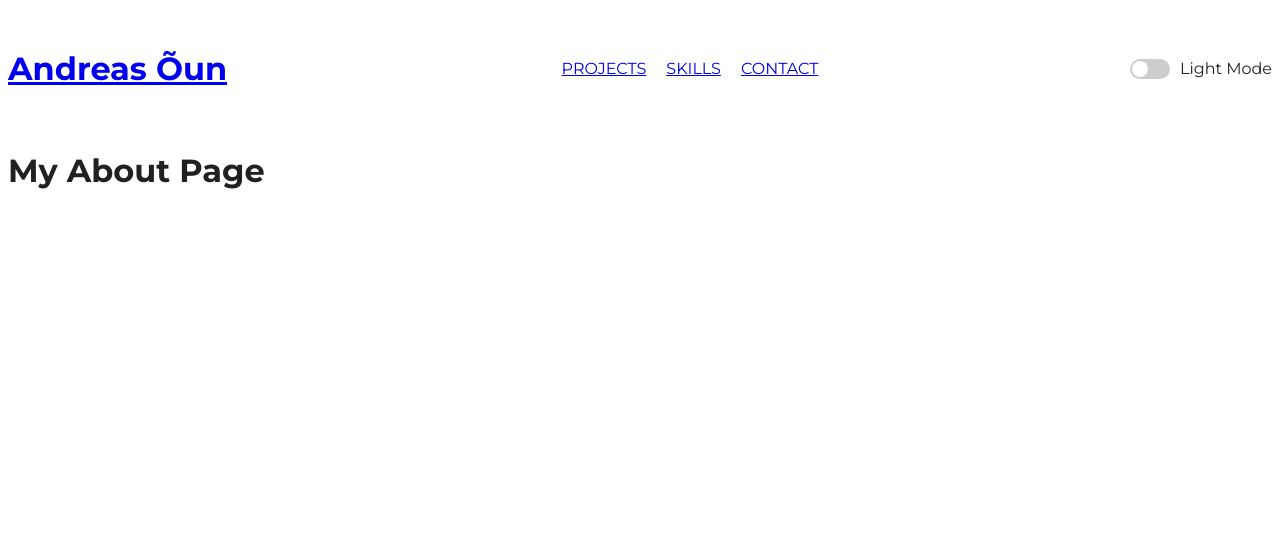
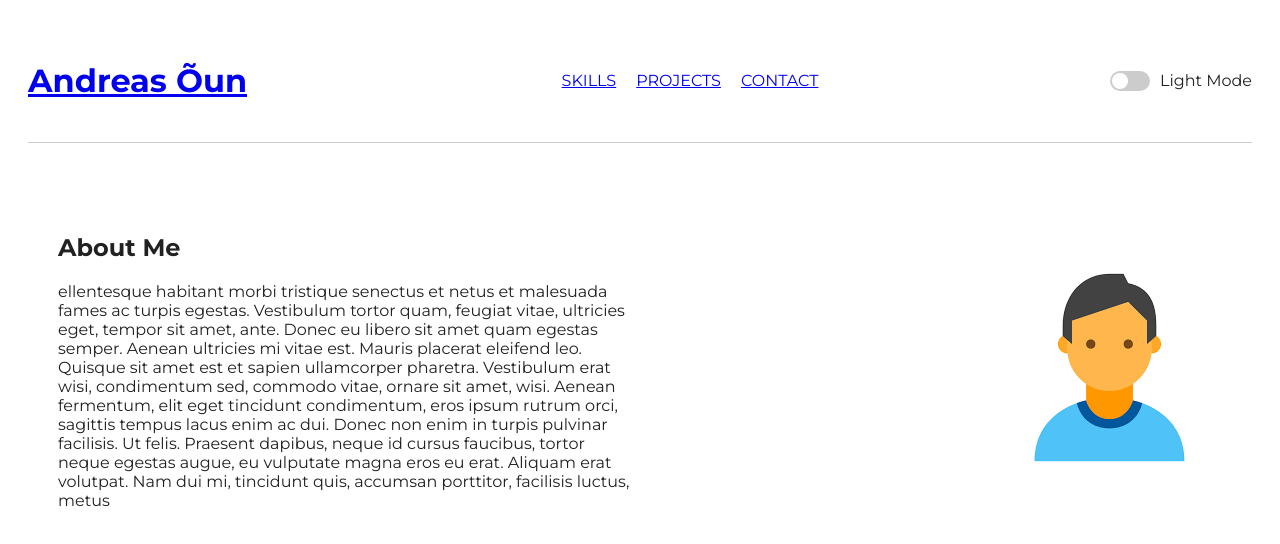
Before and after one commit to AndreasOun/Portfolio-Project-New, a React (Create React App) app in the folder portfolio/: page / in a window 1280 px wide. Shown: the top 544 px of the page. Built offline with nearby package versions, Linux system fonts and the light colour scheme.

Commit message:
About me section implementation

```diff
--- a/portfolio/src/App.js
+++ b/portfolio/src/App.js
@@ -1,14 +1,13 @@
 import React from 'react';
-import Header from './components/Header'
+import Header from './components/Header';
+import AboutMe from './components/AboutMe';
 import './App.css';
 
 const App = () => {
   return (
     <div className="app">
       <Header />
-      <main>
-        <h1>My About Page</h1>
-      </main>
+      <AboutMe />
     </div>
   );
 };
--- /dev/null
+++ b/portfolio/src/components/AboutMe.css
@@ -0,0 +1,10 @@
+.about-me-container {
+    display: flex;
+    justify-content: space-between;
+    align-items: center;
+    padding: 50px;
+  }
+
+  .text-container {
+    width: 50%;
+  }
--- /dev/null
+++ b/portfolio/src/components/AboutMe.js
@@ -0,0 +1,26 @@
+import React from 'react';
+import { aboutMeText } from './data';
+import './AboutMe.css';
+
+
+
+const AboutMe = () => {
+
+  return (
+    <div className="about-me-container">
+      <div className="text-container">
+        <h2>About Me</h2>
+        <p>{aboutMeText}</p>
+      </div>
+      <div className="image-container">
+        <img
+          src={process.env.PUBLIC_URL + '/images/profile.png'}
+          alt="Profile"
+          className="profile-image"
+        />
+      </div>
+    </div>
+  );
+};
+
+export default AboutMe;
--- a/portfolio/src/components/Header.css
+++ b/portfolio/src/components/Header.css
@@ -3,6 +3,8 @@
   align-items: center;
   justify-content: space-between;
   padding: 20px 0;
+  margin: 20px;
+  border-bottom: 1px solid #ccc;
 }
 
 .header-nav ul {
--- a/portfolio/src/components/Header.js
+++ b/portfolio/src/components/Header.js
@@ -13,8 +13,8 @@ const Header = () => {
       </div>
       <nav className="header-nav">
         <ul>
-          <li><Link to="/projects">PROJECTS</Link></li>
-          <li><Link to="/skills">SKILLS</Link></li>
+          <li><Link to="/projects">SKILLS</Link></li>
+          <li><Link to="/skills">PROJECTS</Link></li>
           <li><Link to="/contact">CONTACT</Link></li>
         </ul>
       </nav>
--- /dev/null
+++ b/portfolio/src/components/data.js
@@ -0,0 +1,6 @@
+
+
+const aboutMeText =
+'ellentesque habitant morbi tristique senectus et netus et malesuada fames ac turpis egestas. Vestibulum tortor quam, feugiat vitae, ultricies eget, tempor sit amet, ante. Donec eu libero sit amet quam egestas semper. Aenean ultricies mi vitae est. Mauris placerat eleifend leo. Quisque sit amet est et sapien ullamcorper pharetra. Vestibulum erat wisi, condimentum sed, commodo vitae, ornare sit amet, wisi. Aenean fermentum, elit eget tincidunt condimentum, eros ipsum rutrum orci, sagittis tempus lacus enim ac dui. Donec non enim in turpis pulvinar facilisis. Ut felis. Praesent dapibus, neque id cursus faucibus, tortor neque egestas augue, eu vulputate magna eros eu erat. Aliquam erat volutpat. Nam dui mi, tincidunt quis, accumsan porttitor, facilisis luctus, metus';
+
+export { aboutMeText };
--- a/portfolio/src/index.css
+++ b/portfolio/src/index.css
@@ -7,3 +7,43 @@
   background-color: #fff;
   color: #212121;
 }
+
+.light-mode a:visited {
+  text-decoration: none;
+  color: black;
+}
+
+.light-mode a:hover {
+  text-decoration: none;
+  color: black;
+}
+
+.light-mode a:focus {
+  text-decoration: none;
+  color: black;
+}
+
+.light-mode a:hover {
+  text-decoration: none;
+  color: black;
+}
+
+.dark-mode a:visited {
+  text-decoration: none;
+  color: white;
+}
+
+.dark-mode a:hover {
+  text-decoration: none;
+  color: white;
+}
+
+.dark-mode a:focus {
+  text-decoration: none;
+  color: white;
+}
+
+.dark-mode a:hover {
+  text-decoration: none;
+  color: white;
+}
```
Also changed, not shown: portfolio/public/images/profile.png (added).
